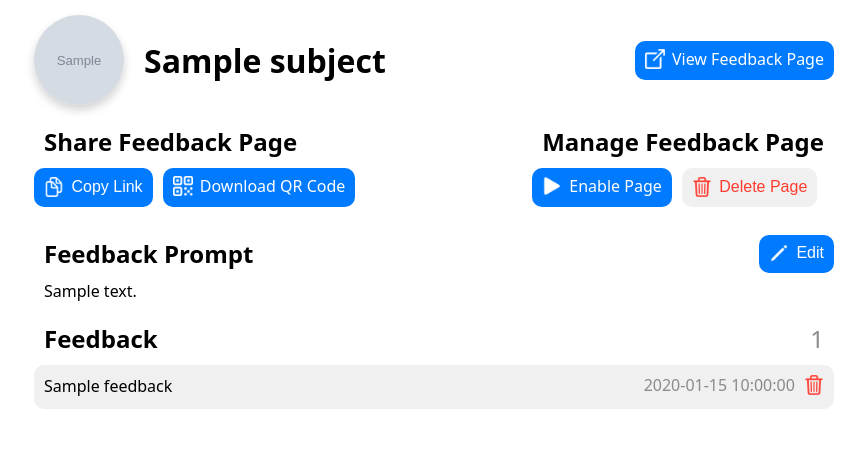
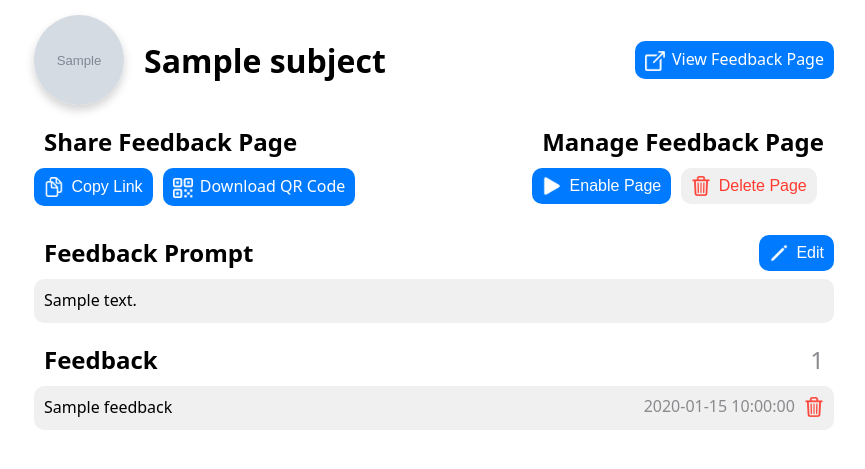
Before and after one commit to JackFinnis/FeedbackWeb, a Flask app: template templates/subject.html in a window 1280 px wide. Shown: the top 469 px of the page, without its empty margins (206-1071 px from the left). Run offline with Flask 3, Linux system fonts and the light colour scheme; the template is opened without the code that fills it: most values are stand-ins (such as "Sample title", 1, 10 or a date in 2020); grey boxes marked "Sample" are stand-in pictures.

Commit message:
Tweaks from tests on chrome and edge

```diff
--- a/app.py
+++ b/app.py
@@ -25,7 +25,7 @@ def upload_image(file: FileStorage, id: str) -> str:
 	image = resize_image(image, 300)
 
 	temp = BytesIO()
-	image.save(temp, "jpeg", optimize=True, quality=50)
+	image.save(temp, "jpeg", optimize=True, quality=90)
 	temp.seek(0)
 
 	ref = bucket.blob(id)
--- a/static/style.css
+++ b/static/style.css
@@ -19,6 +19,7 @@ p, textarea {
 }
 
 img {
+	vertical-align: bottom;
 	object-fit: cover;
 }
 
@@ -127,7 +128,7 @@ h2 {
 	color: white;
 	background-color: var(--accent);
 	padding-top: 8px;
-	padding-bottom: 6px;
+	padding-bottom: 8px;
 	padding-left: 10px;
 	padding-right: 10px;
 }
@@ -168,6 +169,7 @@ textarea {
 	appearance: none;
 	border: none;
 	background: none;
+	overflow: hidden;
 	font-size: 1rem;
 	display: block;
 	resize: none;
@@ -175,11 +177,16 @@ textarea {
 	font-family: system-ui;
 }
 
+textarea:focus, textarea:active {
+	outline-color: #95B2F5;
+}
+
 .title_textarea {
 	text-align: center;
 	font-size: 2rem;
 	font-weight: bolder;
 	padding: 10px 0px;
+	outline: none;
 }
 
 .title_textarea:focus::placeholder {
@@ -189,9 +196,6 @@ textarea {
 .description_textarea {
 	text-align: justify;
 	padding: 10px;
-}
-
-.title_textarea, .description_textarea {
 	outline: none;
 }
 
--- a/templates/send_feedback.html
+++ b/templates/send_feedback.html
@@ -21,7 +21,7 @@
 			<p style="text-align:justify; padding:10px; padding-top:10px;">{{subject.description}}</p>
 
 			{% if not subject.live %}
-				<div style="height:180px;">
+				<div style="height:200px;">
 					<div class="label_box container">
 						<div>
 							<img class="large_symbol" src="/static/symbols/nosign.png">
@@ -31,7 +31,7 @@
 					</div>
 				</div>
 			{% elif submitted %}
-				<div style="height:180px;">
+				<div style="height:200px;">
 					<div class="label_box container">
 						<div>
 							<img class="large_symbol" src="/static/symbols/checkmark.circle.png">
@@ -41,7 +41,7 @@
 					</div>
 				</div>
 			{% else %}
-				<form style="min-height:180px;" action="/send/{{subject.public_id}}" method="POST">
+				<form style="min-height:200px;" action="/send/{{subject.public_id}}" method="POST">
 					<textarea class="container container_padding" id="feedback" name="feedback" rows="5" placeholder="Enter your feedback" autofocus required oninvalid="setCustomValidity('Please enter your feedback')" oninput="setCustomValidity('')"></textarea>
 					<button class="large_button">Submit Feedback</button>
 				</form>
--- a/templates/subject.html
+++ b/templates/subject.html
@@ -24,7 +24,7 @@
 				</a>
 			</div>
 
-			<div style="display:flex; flex-wrap:wrap; justify-content:space-between; gap:10px; margin-top:10px; margin-bottom:20px;">
+			<div style="display:flex; flex-wrap:wrap; justify-content:space-between; gap:10px; margin-top:10px;">
 				<div style="font-size:0; display:inline-block;">
 					<h2 style="font-size:1.5rem;">Share Feedback Page</h2>
 					<div style="display:flex; flex-wrap:wrap; gap:10px;">
@@ -46,7 +46,7 @@
 				<div style="font-size:0; display:inline-block;">
 					<h2 style="font-size:1.5rem;">Manage Feedback Page</h2>
 					<div style="display:flex; flex-wrap:wrap; gap:10px;">
-						<a class="label" href="/{{subject.private_id}}/toggle_live">
+						<button class="label" onclick="location.href = '/{{subject.private_id}}/toggle_live'">
 							{% if subject.live %}
 							<img class="label_icon" src="/static/symbols/pause.fill.png">
 							<p class="label_title">Disable Page</p>
@@ -54,7 +54,7 @@
 							<img class="label_icon" src="/static/symbols/play.fill.png">
 							<p class="label_title">Enable Page</p>
 							{% endif %}
-						</a>
+						</button>
 						<button class="label container" onclick="confirm_delete_subject()">
 							<img class="label_icon_destructive" src="/static/symbols/trash.png">
 							<p class="label_title_destructive">Delete Page</p>
@@ -63,7 +63,7 @@
 				</div>
 			</div>
 
-			<form action="/{{subject.private_id}}/description" method="POST">
+			<form style="margin-top:20px;" action="/{{subject.private_id}}/description" method="POST">
 				<div style="display:flex; align-items:center;">
 					<h2 style="display:inline-block;">Feedback Prompt</h2>
 					<div style="margin-left:auto;">
@@ -77,28 +77,28 @@
 						</button>
 					</div>
 				</div>
-				<p id="description_old" class="description_textarea" style="padding-top:0px; text-align:left;">{{subject.description}}</p>
-				<textarea class="description_textarea" style="padding-top:0px; text-align:left; color:var(--accent);" rows="1" id="description" name="description" placeholder="What would you like feedback on?" required oninvalid="setCustomValidity('Please enter what you would like feedback on')" oninput="setCustomValidity('')">{{subject.description}}</textarea>
+				<p id="description_old" class="container container_padding" style="text-align:left;">{{subject.description}}</p>
+				<textarea class="container container_padding" style="text-align:left; color:var(--accent);" rows="1" id="description" name="description" placeholder="What would you like feedback on?" required oninvalid="setCustomValidity('Please enter what you would like feedback on')" oninput="setCustomValidity('')">{{subject.description}}</textarea>
 			</form>
 
+			<div style="margin-top:10px;">
+				<h2 style="display:inline-block;">Feedback</h2>
+				<h2 style="float:right; color:var(--secondary); font-weight:normal;">{{feedbacks|count}}</h2>
+			</div>
 			{% if feedbacks %}
-				<div>
-					<h2 style="display:inline-block;">Feedback</h2>
-					<h2 style="float:right; color:var(--secondary); font-weight:normal;">{{feedbacks|count}}</h2>
-				</div>
 				{% for feedback in feedbacks %}
 					<div class="container container_padding" style="margin-bottom:10px;">
 						<div style="float:right; margin-left:10px;">
 							<p style="color:var(--secondary); padding-right:5px; display:inline-block; line-height:20px; vertical-align:top;">{{feedback.get_formatted_timestamp()}}</p>
-							<a href="/{{subject.private_id}}/feedback/{{feedback.feedback_id}}/delete">
+							<button onclick="location.href = '/{{subject.private_id}}/feedback/{{feedback.feedback_id}}/delete'">
 								<img class="label_icon_destructive" src="/static/symbols/trash.png">
-							</a>
+							</button>
 						</div>
 						<p>{{feedback.feedback}}</p>
 					</div>
 				{% endfor %}
 			{% else %}
-				<div style="margin-top:10px;" class="label_box container">
+				<div class="label_box container">
 					<div>
 						<img class="large_symbol" src="/static/symbols/bubble.right.png">
 						<h2>No Feedback Yet</h2>
```
